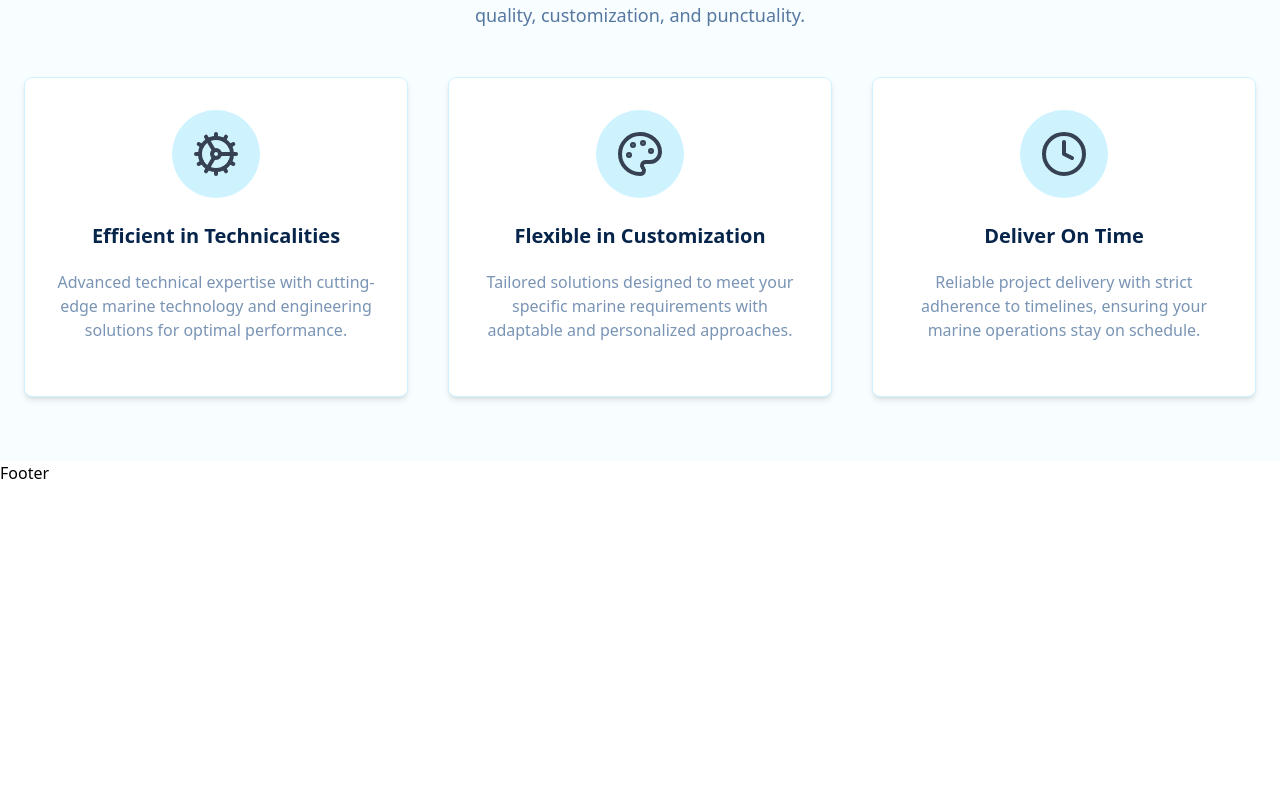
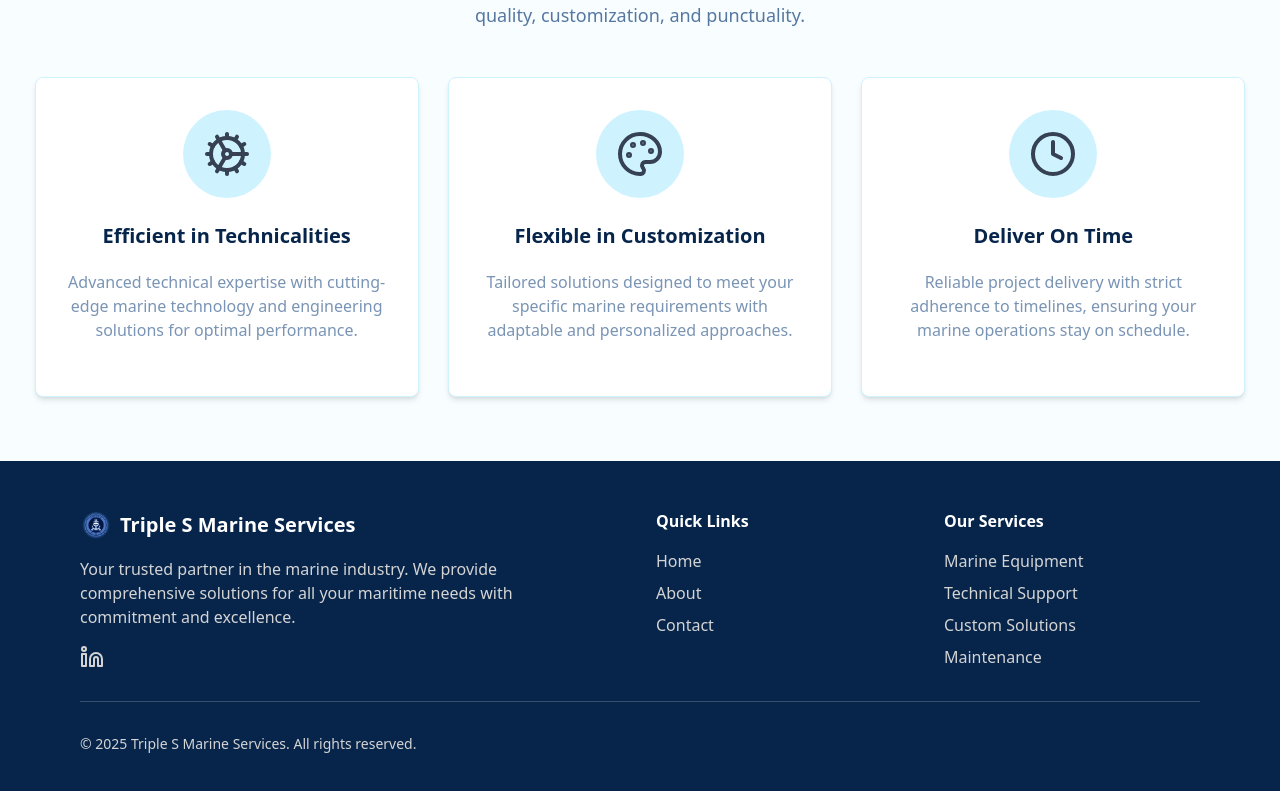
Before and after one commit to faressuliman/triple-s, a React (Vite) app: page / in a window 1280 px wide. Shown: the part 1731-2522 px from the top of the page. Before the commit the page ends 2216 px from the top, so only its background shows below. Built offline with nearby package versions, Linux system fonts and the light colour scheme.

Commit message:
Footer is done

```diff
--- a/src/components/Footer.tsx
+++ b/src/components/Footer.tsx
@@ -1,6 +1,73 @@
+import { Linkedin } from "lucide-react"
+import logo from "../assets/logo.png"
+import { Link } from "react-router-dom"
+
 const Footer = () => {
   return (
-    <div>Footer</div>
+    <div className="bg-[#07254B] text-[#d4d4d4] md:px-12 px-6">
+      <div className="container mx-auto px-4 sm:px-6 lg:px-8 py-12">
+        <div className="flex flex-col md:grid md:grid-cols-4 gap-8">
+
+          {/* Company Info */}
+          <div className="md:col-span-2">
+            <div className="flex items-center space-x-2 mb-4">
+              <img src={logo} className="h-8" alt="Triple S Logo" />
+              <span className="text-xl font-bold text-white">Triple S Marine Services</span>
+            </div>
+            <p className="text-[#d4d4d4] mb-4 max-w-md">
+              Your trusted partner in the marine industry. We provide comprehensive
+              solutions for all your maritime needs with commitment and excellence.
+            </p>
+            <div className="flex space-x-4">
+              <a
+                href="https://linkedin.com"
+                target="_blank"
+                rel="noopener noreferrer"
+                className="text-[#d4d4d4] hover:text-[#38D49C] transition-colors duration-300"
+              >
+                <Linkedin className="h-6 w-6" />
+              </a>
+            </div>
+          </div>
+
+          {/* Quick Links */}
+          <div>
+            <h3 className="text-white font-semibold mb-4">Quick Links</h3>
+            <ul className="space-y-2">
+              <li>
+                <Link to="/" className="text-[#d4d4d4] hover:text-[#38D49C] duration-300">Home</Link>
+              </li>
+              <li>
+                <Link to="/about" className="text-[#d4d4d4] hover:text-[#38D49C] duration-300">About</Link>
+              </li>
+              <li>
+                <Link to="/contact" className="text-[#d4d4d4] hover:text-[#38D49C] duration-300">Contact</Link>
+              </li>
+            </ul>
+          </div>
+
+          {/* Services */}
+          <div>
+            <h3 className="font-semibold mb-4 text-white">Our Services</h3>
+            <ul className="space-y-2 text-[#d4d4d4]">
+              <li>Marine Equipment</li>
+              <li>Technical Support</li>
+              <li>Custom Solutions</li>
+              <li>Maintenance</li>
+            </ul>
+          </div>
+        </div>
+
+        {/* The bottom copyright section */}
+        <div className="border-t border-[#38506E] mt-8 pt-8">
+          <div className="flex justify-center md:justify-start">
+            <p className="text-[#d4d4d4] text-sm">
+              © 2025 Triple S Marine Services. All rights reserved.
+            </p>
+          </div>
+        </div>
+      </div>
+    </div>
   )
 }
 
--- a/src/components/home/ServicesSection.tsx
+++ b/src/components/home/ServicesSection.tsx
@@ -3,8 +3,8 @@ import { services } from "../../data/";
 
 const ServicesSection = () => {
   return (
-    <section className="py-16 bg-[#F8FDFF]">
-      <div className="container mx-auto px-4">
+    <div className="py-16 bg-[#F8FDFF]">
+      <div className="container mx-auto px-4 sm:px-6 lg:px-8">
         <div className="text-center mb-12">
           <h2 className="text-3xl font-bold text-[#07254B] mb-4">
             Why Choose Us
@@ -26,7 +26,7 @@ const ServicesSection = () => {
           ))}
         </div>
       </div>
-    </section>
+    </div>
   );
 };
 
```
